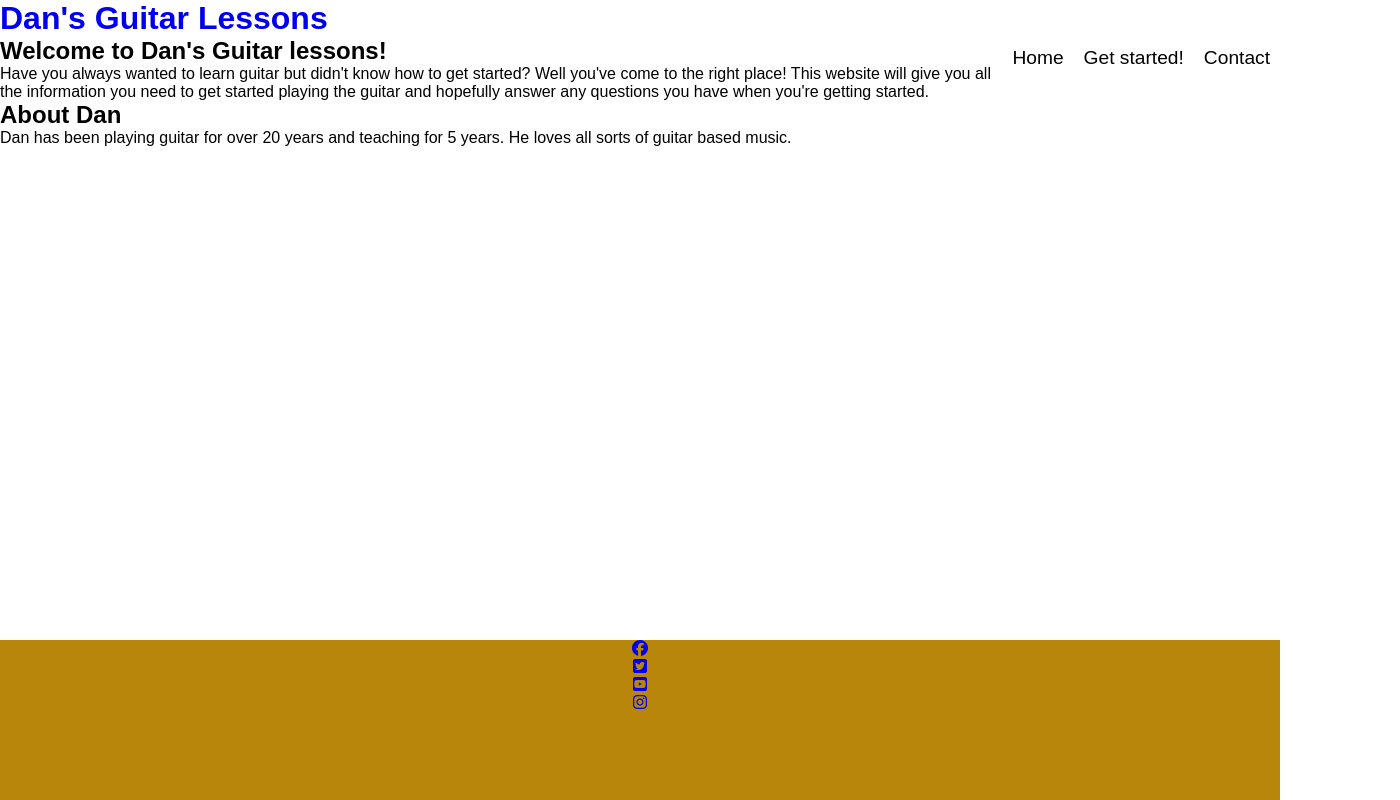
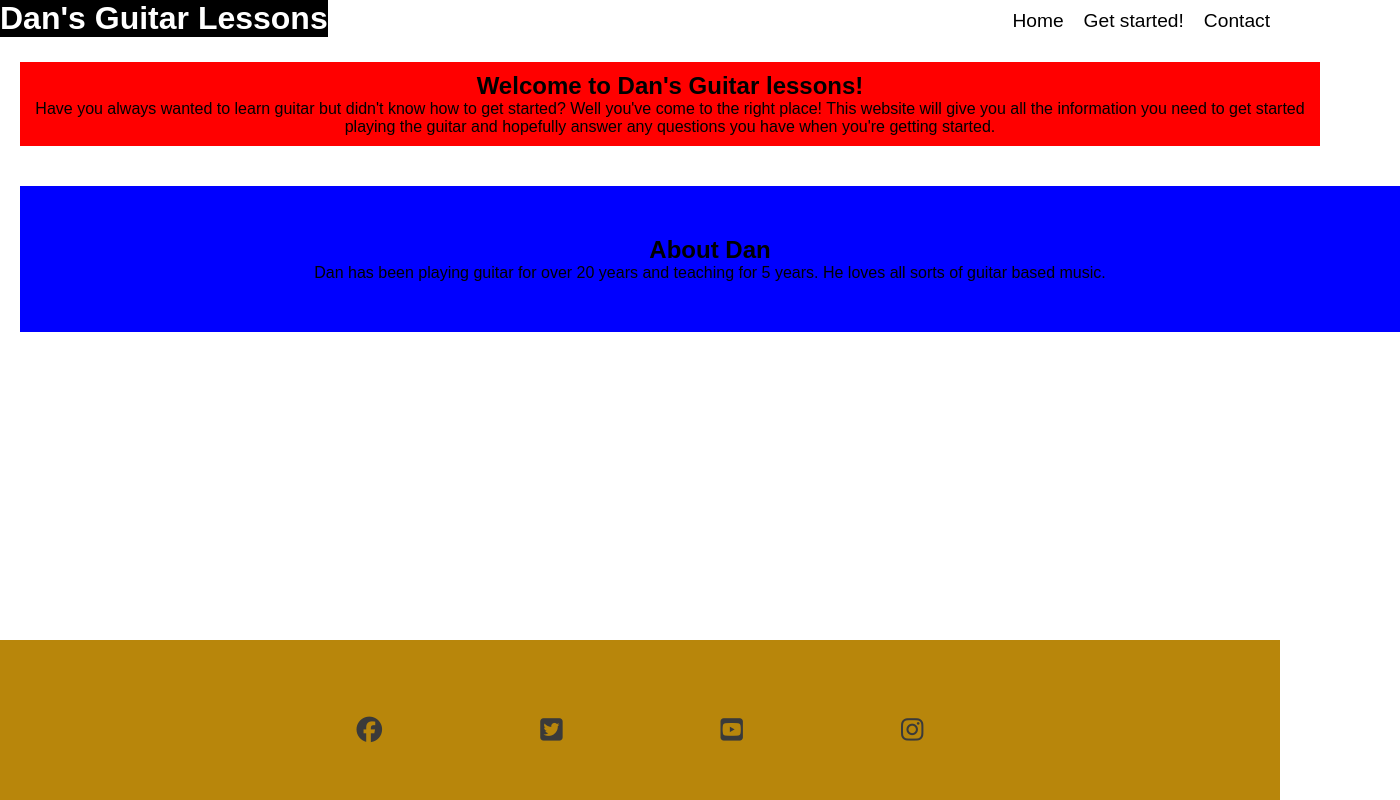
Before and after one commit to dmillar93/Dans-Guitar-Lessons, a plain HTML site: page index.html in a window 1280 px wide. Shown: the whole page, 1400 px wide, since content can reach past the window. Drawn offline with Linux system fonts and the light colour scheme.

Commit message:
fix position and style of footer. fix section and div placement below nav bar on home page.

```diff
--- a/assets/css/style.css
+++ b/assets/css/style.css
@@ -13,10 +13,17 @@ body {
 
 /* nav bar */
 
-.dan {
-    text-align: center;
-    margin: 20px;
+#header {
+    width: 100%;
+    height: 20%;
 }
+
+#logo {
+    float: left;
+    color: white;
+    background-color: black;
+}
+
 
 #nav-bar {
     background-color: rgb(78, 57, 29);
@@ -30,9 +37,33 @@ body {
 }
 
 
+
+/* home top */
+
+#head-text {
+    width: 100%;
+    float: left;
+    margin: 20px;
+    padding: 10px;
+    background-color: red;
+    text-align: center;
+}
+
+#about-text {
+    width: 100%;
+    text-align: center;
+    margin: 20px;
+    padding: 50px;
+    background-color: blue;
+    float: left;
+}
+
 /* Footer */
 
+/* footer */
+
 footer {
+    height: 150px;
     position: fixed;
     height: 20%;
     width: 100%;
@@ -43,6 +74,33 @@ footer {
     list-style-type: none;
     display: block;
 }
+
+.social-networks {
+    text-align: center;
+}
+
+.social-networks > li {
+    display: inline;
+}
+
+.social-networks i {
+    font-size: 160%;
+    margin: 1%;
+    padding: 5%;
+    color: #3a3a3a;
+}
+
+/* footer {
+    position: fixed;
+    height: 20%;
+    width: 100%;
+    background-color: darkgoldenrod;
+    left: 0;
+    bottom: 0;
+    text-align: center;
+    list-style-type: none;
+    display: block;
+} */
 
 
 /* #footer-elements {
--- a/index.html
+++ b/index.html
@@ -13,10 +13,14 @@
 </head>
 
 <body>
+
+
+
+    <header>
+        <div id="header">
             <a id="dan" href="index.html">
-        <h1>Dan's Guitar Lessons</h1>
+                <h1 id="logo">Dan's Guitar Lessons</h1>
             </a>
-    <header>
             <nav>
                 <ul id="nav-bar">
                     <li>Contact</li>
@@ -24,9 +28,11 @@
                     <li>Home</li>
                 </ul>
             </nav>
+        </div>
+
     </header>
     <section>
-        <div class="head-text">
+        <div id="head-text">
             <h2>Welcome to Dan's Guitar lessons!</h2>
             <p>Have you always wanted to learn guitar but didn't know how to get started? Well you've come to the right
                 place! This website will give you all the information you need to get started playing the guitar and
@@ -41,7 +47,11 @@
                 based
                 music.</p>
         </div>
+    </section>
+    <section>
+        <div id="dan-live">
 
+        </div>
     </section>
     <footer>
         <div id="footer-elements">
```
Also changed, not shown: assets/css/images/dan live.JPG (added), assets/css/images/leanne and dan live jazz fest.JPG (added). Lines whose indentation alone changed are shown as unchanged.
